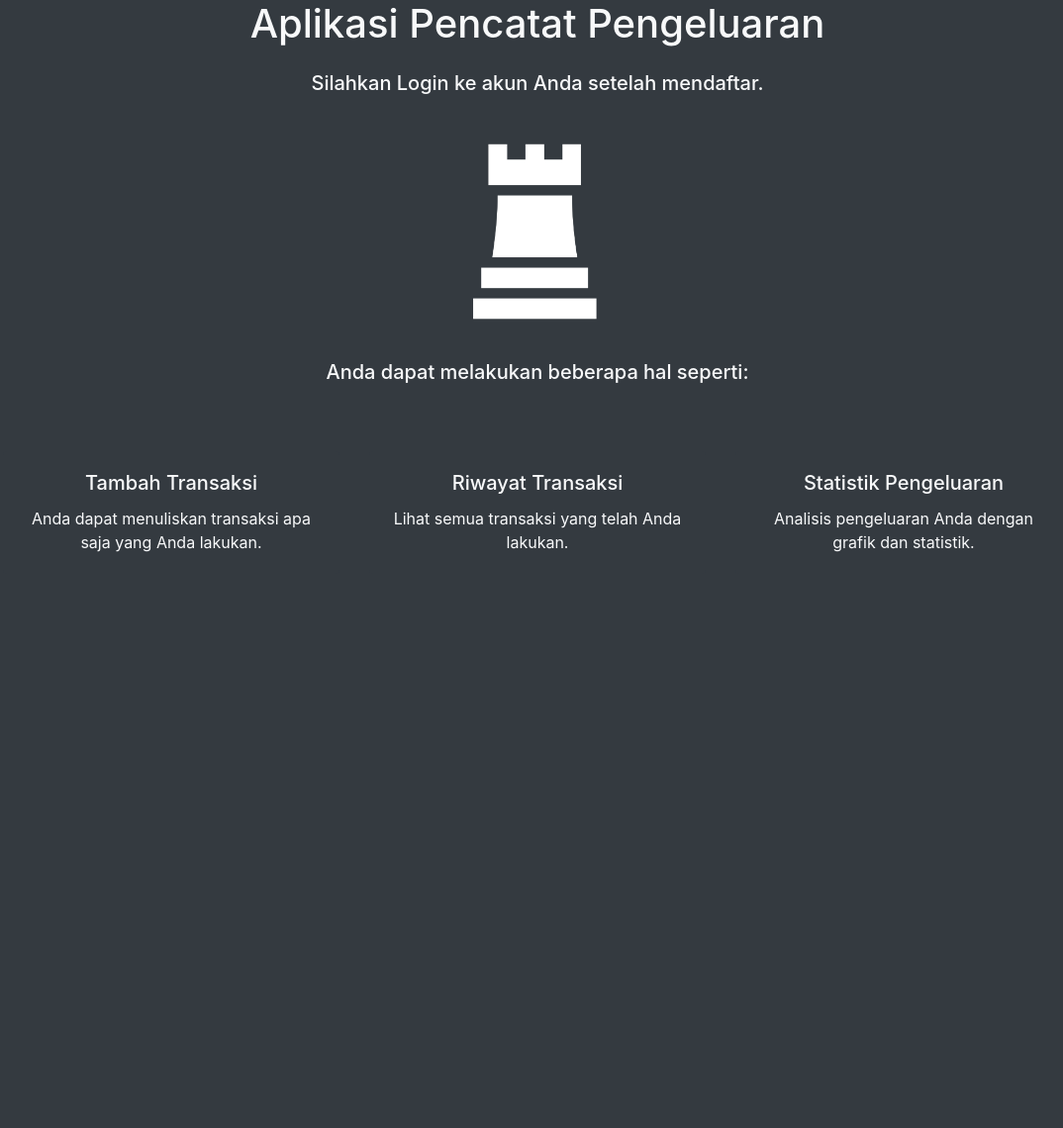
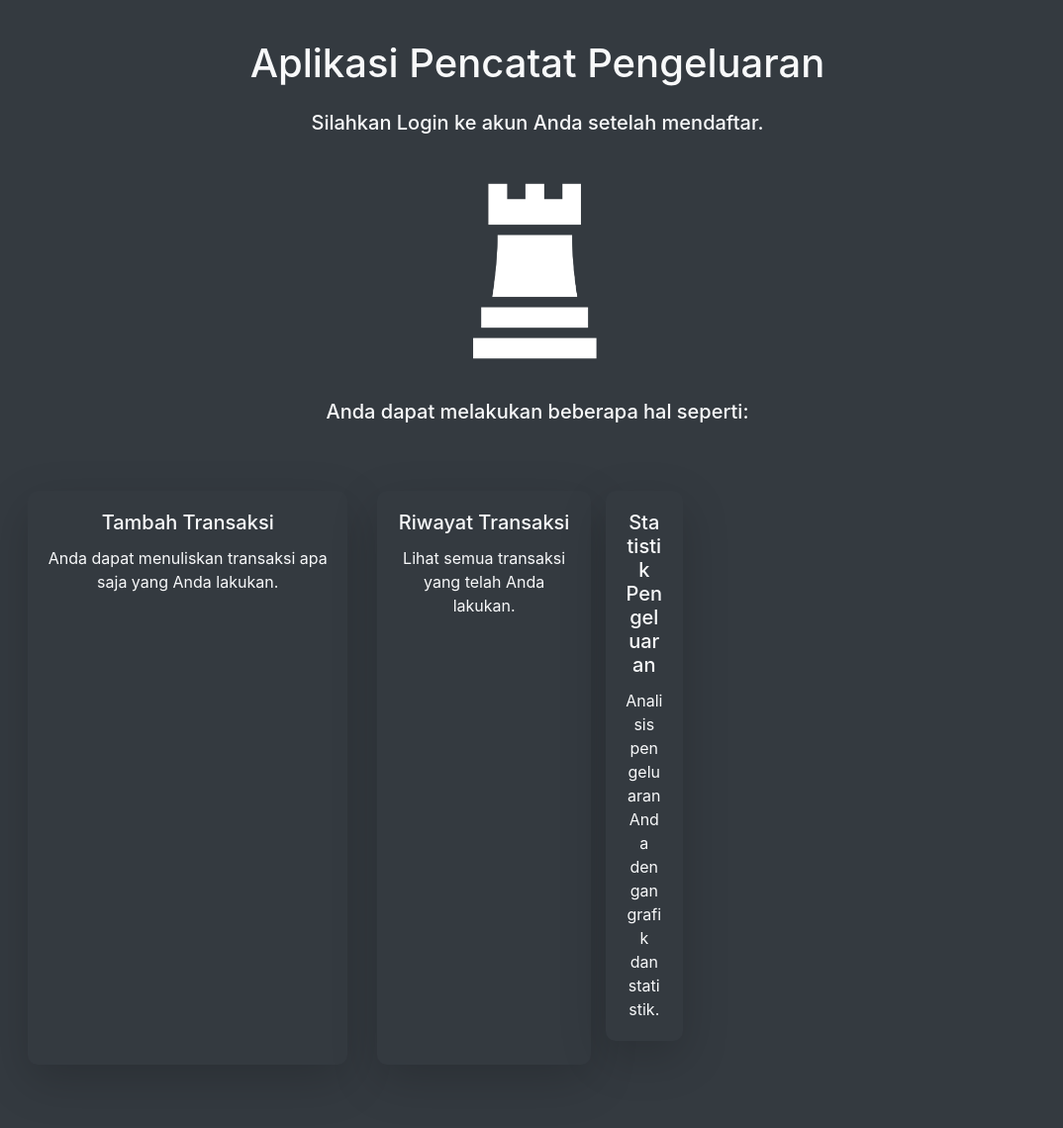
Before and after one commit to Kano-Fie/Money-Manager-2K12, a Flask app: page / in a window 1280 px wide. Shown: the part 74-1214 px from the top of the page at 99% size, without its empty margins (97-1171 px from the left). Before the commit the page ends 632 px from the top, so only its background shows below. Run offline with Flask 3, Linux system fonts and the light colour scheme; some libraries are stand-ins or nearby versions.

Commit message:
Update index.html

```diff
--- a/templates/index.html
+++ b/templates/index.html
@@ -4,32 +4,54 @@
     <h1 class="mb-4">Aplikasi Pencatat Pengeluaran</h1>
     <h5>Silahkan Login ke akun Anda setelah mendaftar.</h5>
     <img src="../static/LOGO AKID_putih.png" alt="Deskripsi Gambar" width="130" height="180" style="margin-top: 40px; margin-bottom: 40px;">
-	<h5>Anda dapat melakukan beberapa hal seperti:</h5>
+    <h5>Anda dapat melakukan beberapa hal seperti:</h5>
     <div class="row mt-5">
-        <div class="col-md-4 mb-4">
-            <div class="card bg-dark text-light border-0" style="margin-top: 20px;"> <!-- border-0 untuk menghilangkan border -->
-                <div class="card-body">
+        <div class="col-md-4 mb-4 d-flex">
+            <a href="/login" class="card bg-dark text-light border-0 shadow-lg hover-shadow flex-fill" style="margin-top: 20px; transition: transform 0.3s; text-decoration: none;">
+                <div class="card-body text-center">
                     <h5 class="card-title">Tambah Transaksi</h5>
                     <p class="card-text">Anda dapat menuliskan transaksi apa saja yang Anda lakukan.</p>
                 </div>
-            </div>
+            </a>
         </div>
-        <div class="col-md-4 mb-4">
-            <div class="card bg-dark text-light border-0" style="margin-top: 20px;"> <!-- border-0 untuk menghilangkan border -->
-                <div class="card-body">
+        <div class="col-md-4 mb-4 d-flex">
+            <a href="/login" class="card bg-dark text-light border-0 shadow-lg hover-shadow flex-fill" style="margin-top: 20px; transition: transform 0.3s; text-decoration: none;">
+                <div class="card-body text-center">
                     <h5 class="card-title">Riwayat Transaksi</h5>
                     <p class="card-text">Lihat semua transaksi yang telah Anda lakukan.</p>
                 </div>
-            </div>
-        </div>
-        <div class="col-md-4 mb-4">
-            <div class="card bg-dark text-light border-0" style="margin-top: 20px;"> <!-- border-0 untuk menghilangkan border -->
-                <div class="card-body">
+            </a>
+        </daiv>
+        <div class="col-md-4 mb-4 d-flex">
+            <a href="/login" class="card bg-dark text-light border-0 shadow-lg hover-shadow flex-fill" style="margin-top: 20px; transition: transform 0.3s; text-decoration: none;">
+                <div class="card-body text-center">
                     <h5 class="card-title">Statistik Pengeluaran</h5>
                     <p class="card-text">Analisis pengeluaran Anda dengan grafik dan statistik.</p>
                 </div>
-            </div>
+            </a>
         </div>
     </div>
 </div>
+
+<style>
+    .custom-bg {
+        background-color: #343a40;
+        padding: 40px;
+        border-radius: 10px;
+    }
+
+    .hover-shadow:hover {
+        transform: translateY(-5px);
+        box-shadow: 0 4px 20px rgba(0, 0, 0, 0.2);
+    }
+
+    .card {
+        border-radius: 10px;
+        flex: 1;
+    }
+
+    .fa {
+        color: #ffc107;
+    }
+</style>
 {% endblock %}
```
